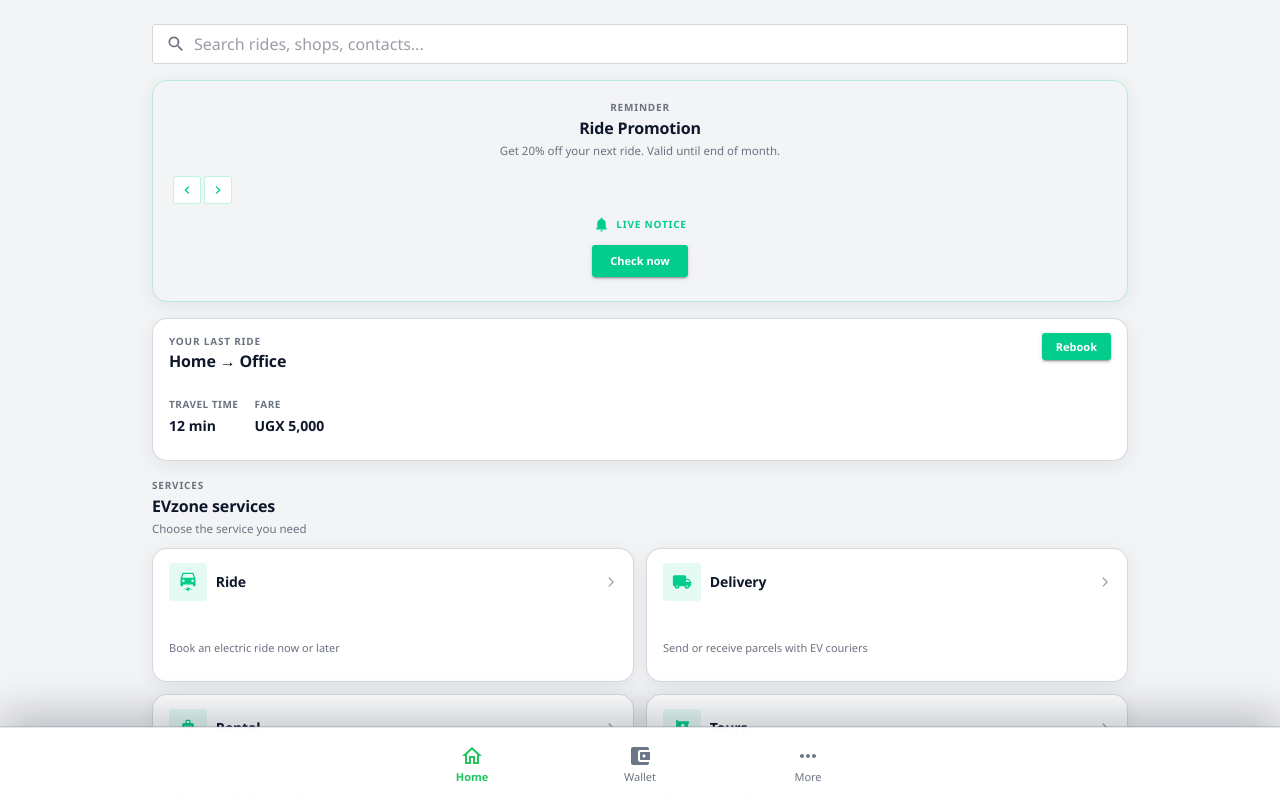
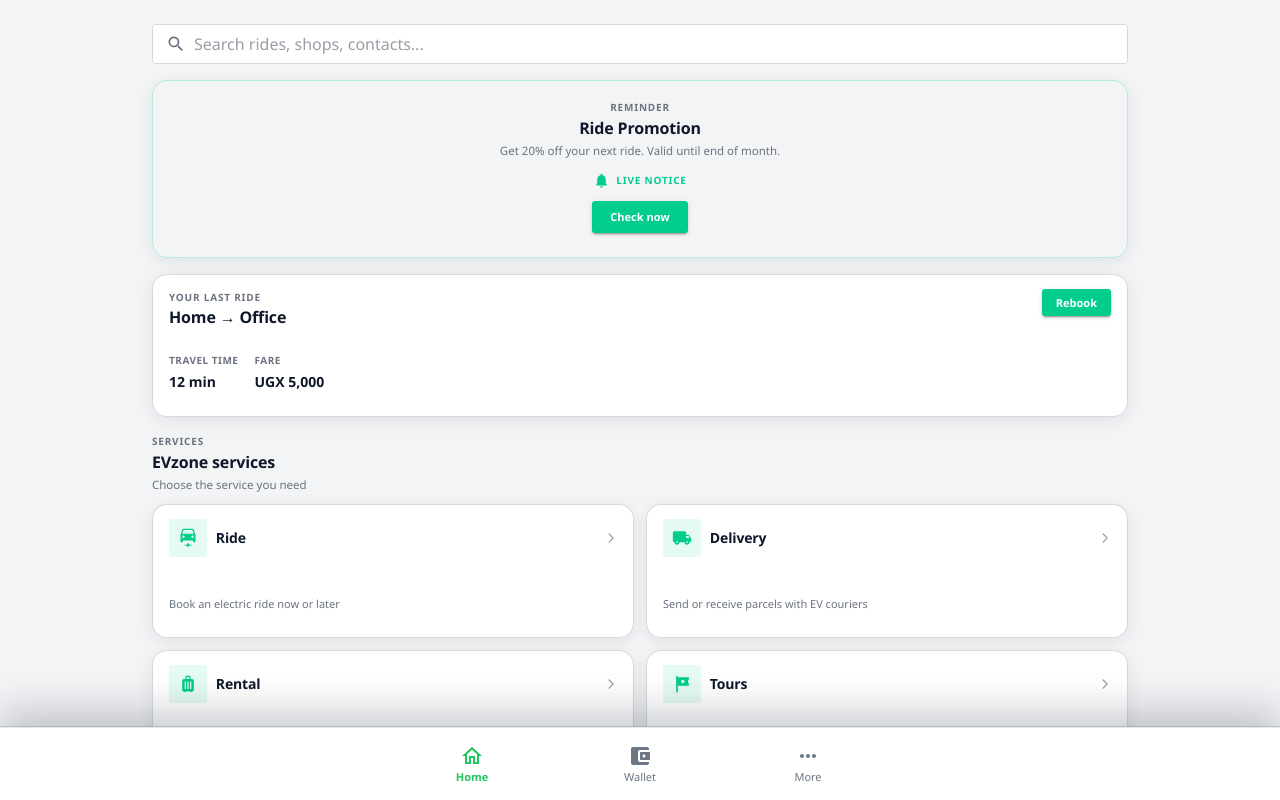
Before and after one commit to Joshua-Tihabwangye/rider-s-app, a React (Vite) app: page /home in a window 1280 px wide. Built offline with nearby package versions, Linux system fonts and the light colour scheme.

Commit message:
Improved the UI of rider

```diff
--- a/src/components/primitives/SectionHeader.tsx
+++ b/src/components/primitives/SectionHeader.tsx
@@ -6,6 +6,7 @@
   eyebrow?: string;
   title: string;
   subtitle?: string;
+  leadingAction?: React.ReactNode;
   action?: React.ReactNode;
   compact?: boolean;
   centered?: boolean;
@@ -15,6 +16,7 @@
   eyebrow,
   title,
   subtitle,
+  leadingAction,
   action,
   compact = false,
   centered = false
@@ -30,6 +32,7 @@
         textAlign: centered ? "center" : "left"
       }}
     >
+      {leadingAction && !centered && <Box sx={{ flexShrink: 0, mr: 0.5, mt: compact ? 0 : 0.5 }}>{leadingAction}</Box>}
       <Box sx={{ minWidth: 0, flex: centered ? "none" : 1 }}>
         {eyebrow && (
           <Typography
--- a/src/screens/Home.tsx
+++ b/src/screens/Home.tsx
@@ -1,10 +1,8 @@
 import React, { useEffect, useState } from "react";
 import { useNavigate } from "react-router-dom";
 import {
-  Avatar,
   Box,
   Chip,
-  IconButton,
   InputAdornment,
   Stack,
   TextField,
@@ -17,12 +15,9 @@
 import SchoolRoundedIcon from "@mui/icons-material/SchoolRounded";
 import LocalHospitalRoundedIcon from "@mui/icons-material/LocalHospitalRounded";
 import SearchRoundedIcon from "@mui/icons-material/SearchRounded";
-import ArrowDownwardRoundedIcon from "@mui/icons-material/ArrowDownwardRounded";
 import RouteRoundedIcon from "@mui/icons-material/RouteRounded";
 import WorkRoundedIcon from "@mui/icons-material/WorkRounded";
 import NotificationsRoundedIcon from "@mui/icons-material/NotificationsRounded";
-import ChevronLeftRoundedIcon from "@mui/icons-material/ChevronLeftRounded";
-import ChevronRightRoundedIcon from "@mui/icons-material/ChevronRightRounded";
 import Button from "@mui/material/Button";
 import ScreenScaffold from "../components/ScreenScaffold";
 import ActionGrid from "../components/primitives/ActionGrid";
@@ -180,28 +175,6 @@
           eyebrow="Reminder"
           title={activeReminder.title}
           subtitle={activeReminder.description}
-          action={
-            REMINDERS.length > 1 ? (
-              <Stack direction="row" spacing={0.4} sx={{ mt: 1 }}>
-                <IconButton
-                  size="small"
-                  onClick={() =>
-                    setCurrentReminderIndex((prev) => (prev - 1 + REMINDERS.length) % REMINDERS.length)
-                  }
-                  sx={{ bgcolor: uiTokens.surfaces.card, border: uiTokens.borders.brand, width: 28, height: 28 }}
-                >
-                  <ChevronLeftRoundedIcon sx={{ fontSize: 16, color: uiTokens.colors.brand }} />
-                </IconButton>
-                <IconButton
-                  size="small"
-                  onClick={() => setCurrentReminderIndex((prev) => (prev + 1) % REMINDERS.length)}
-                  sx={{ bgcolor: uiTokens.surfaces.card, border: uiTokens.borders.brand, width: 28, height: 28 }}
-                >
-                  <ChevronRightRoundedIcon sx={{ fontSize: 16, color: uiTokens.colors.brand }} />
-                </IconButton>
-              </Stack>
-            ) : null
-          }
         />
 
         <Stack direction="column" alignItems="center" spacing={1.5}>
@@ -282,7 +255,7 @@
 
       <AppCard variant="muted">
         <SectionHeader eyebrow="Shortcuts" title="Quick actions" compact />
-        <Stack direction="row" spacing={uiTokens.spacing.sm} sx={{ flexWrap: "wrap", mt: uiTokens.spacing.xxs }}>
+        <ActionGrid minWidth={160} sx={{ mt: uiTokens.spacing.smPlus }}>
           {QUICK_ACTIONS.map((action) => (
             <Chip
               key={action.label}
@@ -291,19 +264,24 @@
               size="small"
               onClick={() => navigate(action.route)}
               sx={{
-                height: 34,
+                height: 40,
                 fontSize: 11.5,
                 fontWeight: 600,
                 bgcolor: uiTokens.surfaces.card,
                 border: uiTokens.borders.brand,
                 color: uiTokens.colors.brand,
+                width: "100%",
+                "& .MuiChip-label": {
+                  width: "100%",
+                  textAlign: "center"
+                },
                 "&:hover": {
                   bgcolor: uiTokens.surfaces.brandTintSoft
                 }
               }}
             />
           ))}
-        </Stack>
+        </ActionGrid>
       </AppCard>
     </ScreenScaffold>
   );
--- a/src/screens/Wallet.tsx
+++ b/src/screens/Wallet.tsx
@@ -212,7 +212,7 @@
       <SectionHeader
         title="Wallet"
         subtitle="EVzone Pay • Rides, deliveries, rentals & tours"
-        action={
+        leadingAction={
           onBack ? (
             <IconButton
               size="small"
```
